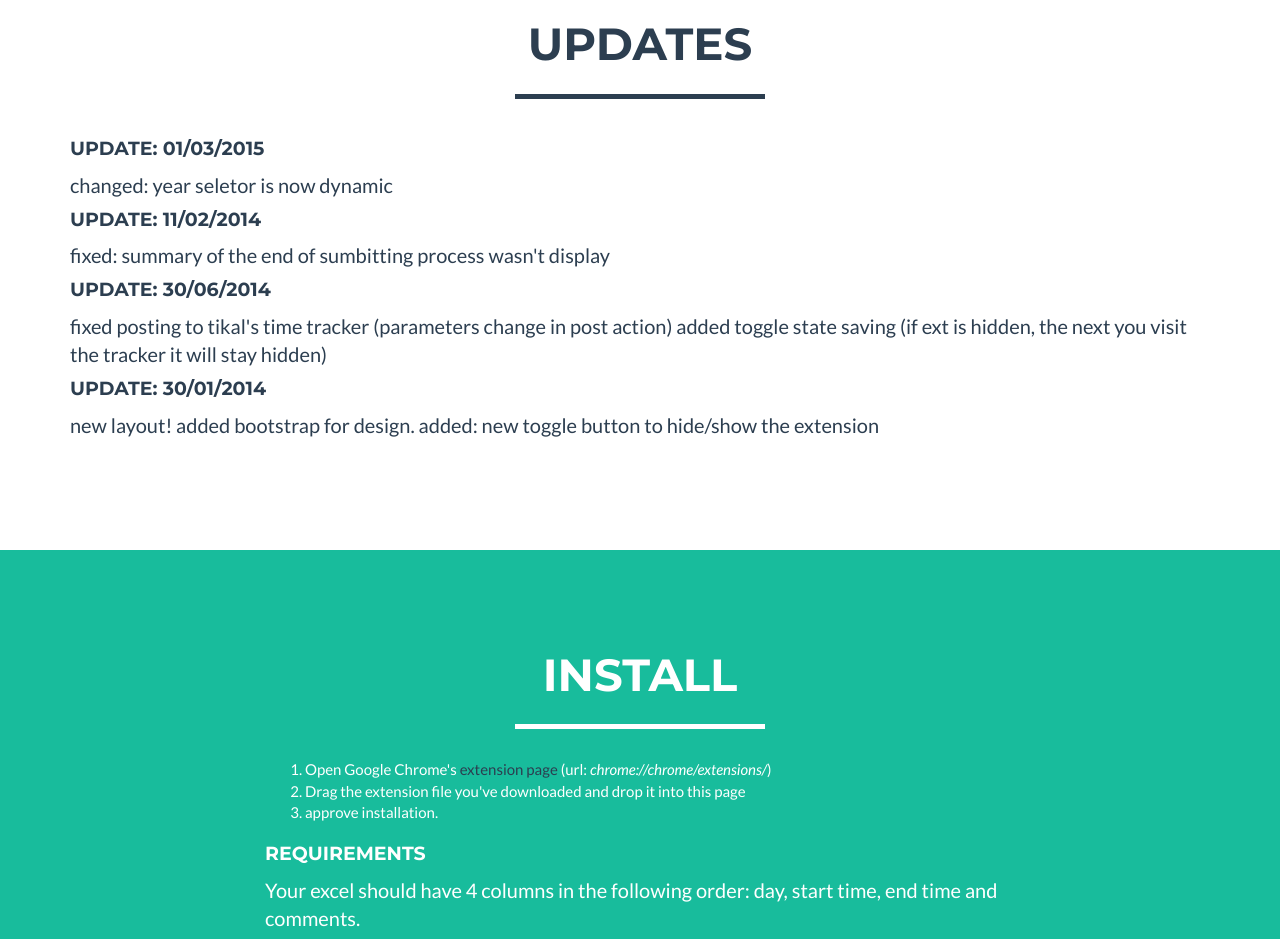
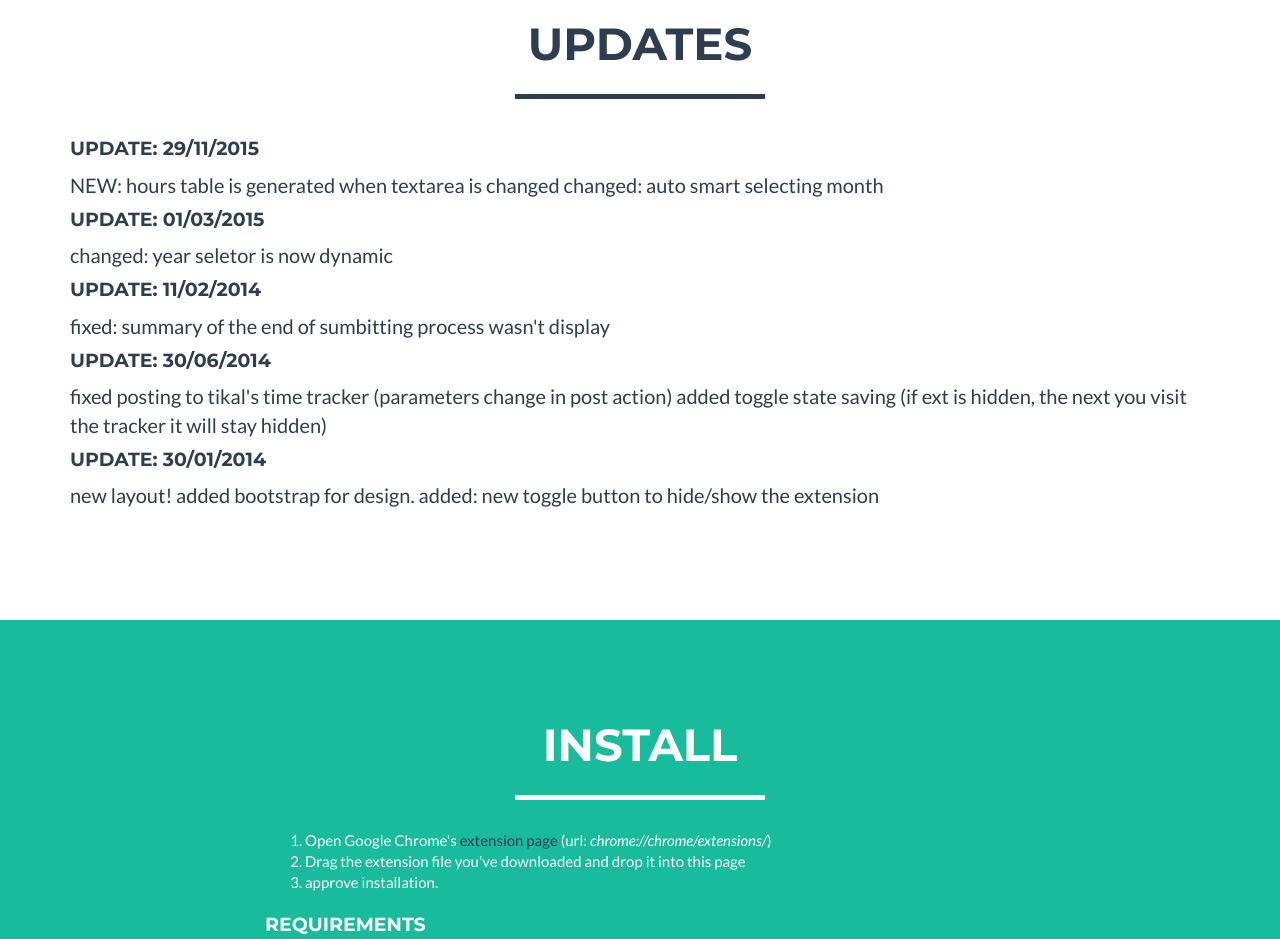
Before and after one commit to tikalk/TimeTrackerImporterChromeExtension, a plain HTML site: page index.html in a window 1280 px wide. Shown: the part 840-1779 px from the top of the page. Drawn offline with nearby package versions, Linux system fonts and the light colour scheme.

Commit message:
updated crx

```diff
--- a/index.html
+++ b/index.html
@@ -100,6 +100,11 @@
             </div>
             <div class="row">
                 <div class="col-sm-12 portfolio-item">
+                    <h4>UPDATE: 29/11/2015</h4>
+                    <p>
+                        NEW: hours table is generated when textarea is changed
+                        changed: auto smart selecting month
+                    </p>
                     <h4>UPDATE: 01/03/2015</h4>
                     <p>
                         changed: year seletor is now dynamic
```
Also changed, not shown: 1 other file.
